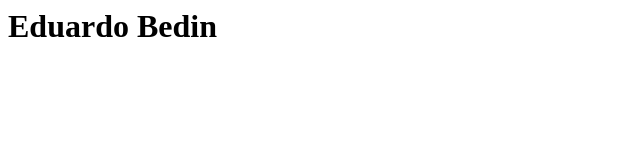
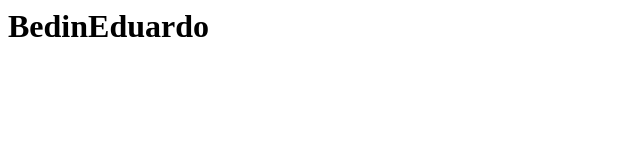
Before and after one commit to BedinEduardo/BedinEduardo.github.io, a plain HTML site: page index.html in a window 1280 px wide. Shown: the whole page, without its empty margins (0-640 px from the left). Drawn offline with Linux system fonts and the light colour scheme.

Commit message:
uploading2

```diff
--- a/index.html
+++ b/index.html
@@ -1 +1 @@
-<h1> Eduardo Bedin </h1>
+<h1> BedinEduardo </h1>
```
